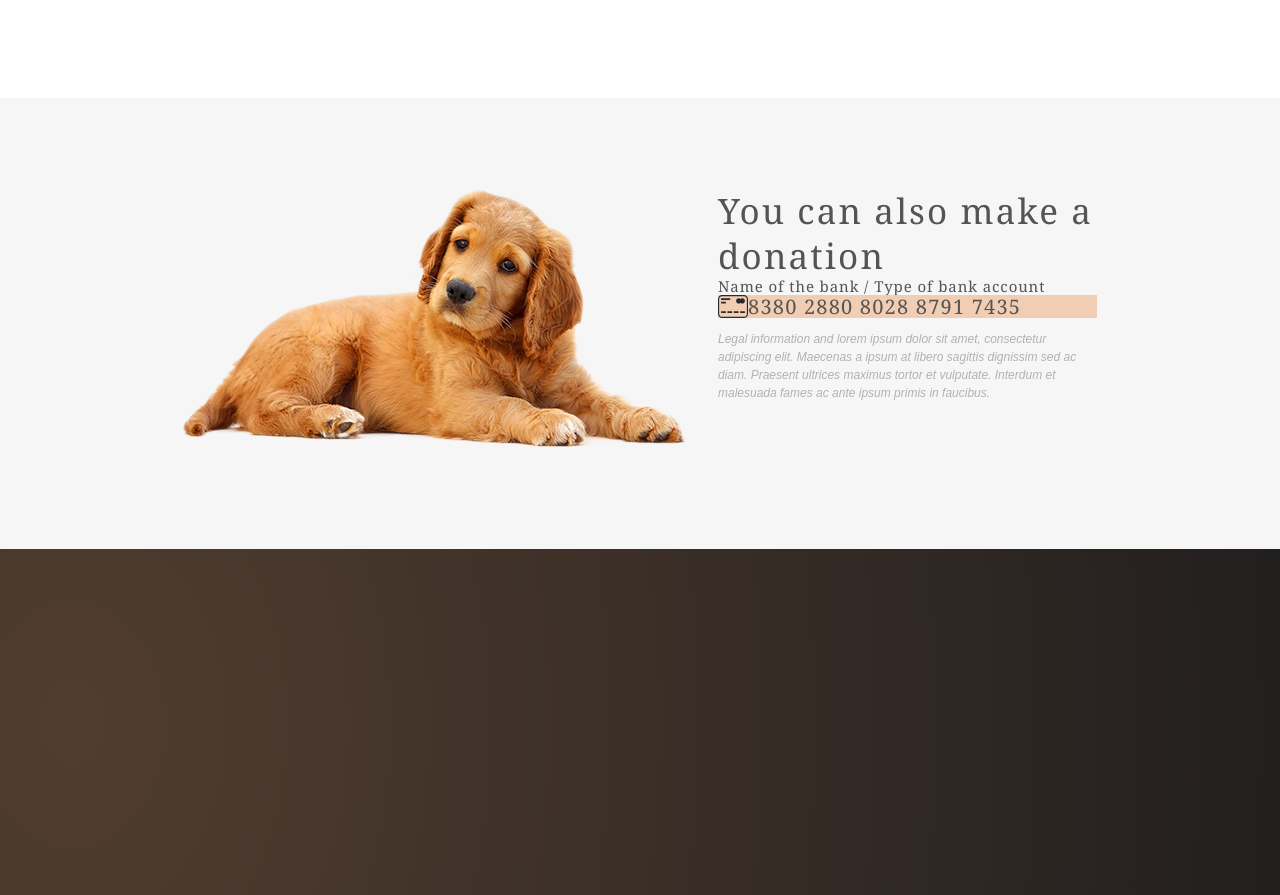
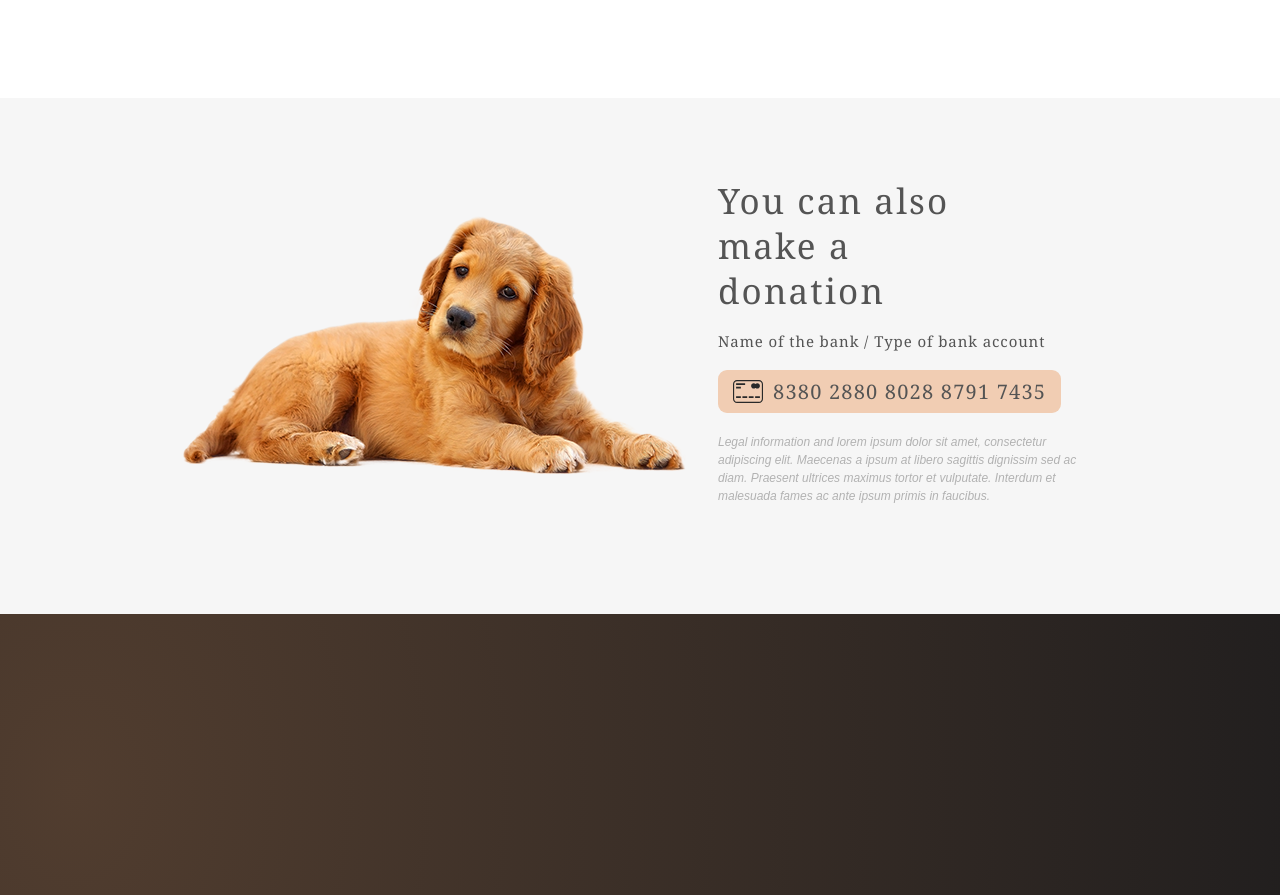
Before and after one commit to AlenaShkr/shelter, a website: page index.html in a window 1280 px wide. Shown: the part 2887-3782 px from the top of the page. Drawn offline with Linux system fonts and the light colour scheme; files whose address does not match are found by name.

Commit message:
shelter/fix: fix section donatio

```diff
--- a/src/sass/layout/_donation.scss
+++ b/src/sass/layout/_donation.scss
@@ -1,5 +1,5 @@
 .donation {
-    padding-top: 9rem;
+    padding-top: 8rem;
     padding-bottom: 10rem;
     background-color: $color-light-l;
 
@@ -7,8 +7,7 @@
         padding: 0px 14.3rem;
         display: flex;
         flex-direction: row;
-        align-items: flex-start;
-        justify-content: flex-start;
+        align-items: center;
         gap: 3rem;
     }
     &__img {
@@ -17,11 +16,16 @@
     &__content {
         display: flex;
         flex-direction: column;
+        align-items: flex-start;
+        padding-bottom: 0.9rem;
 
     }
     .content {
         &__title {
             margin: 0px;
+            margin-bottom: 2rem;
+            padding-top: 0px;
+            padding-right: 7rem;
             font-family: Georgia;
             font-style: normal;
             font-weight: normal;
@@ -46,15 +50,20 @@
         }
 
         &__credit-card {
+            margin: 2rem 0px;
+            padding: 1rem 1.5rem;
             display: flex;
             flex-direction: row;
+            justify-content: flex-start;
             background-color: $color-primary;
+            border-radius: 0.9rem;
             .credit-card {
                 &__img {
 
                 }
                 &__link {
                     margin: 0px;
+                    margin-left: 1rem;
                     font-family: Georgia;
                     font-style: normal;
                     font-weight: normal;
@@ -68,6 +77,7 @@
             }
         }
         &__information {
+            margin: 0px;
             font-family: Arial;
             font-style: italic;
             font-weight: normal;
```
Also changed, not shown: src/styles.css.
